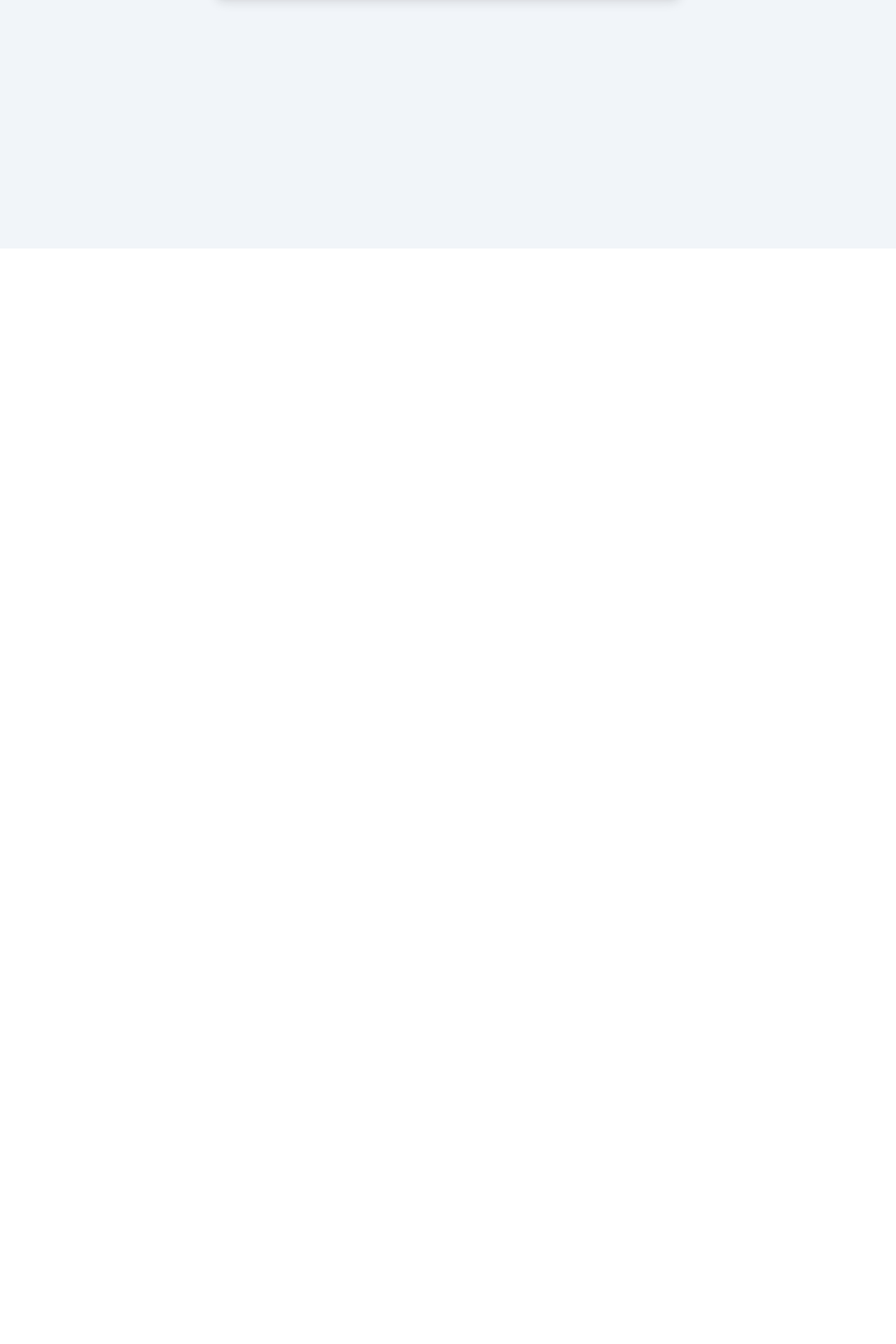
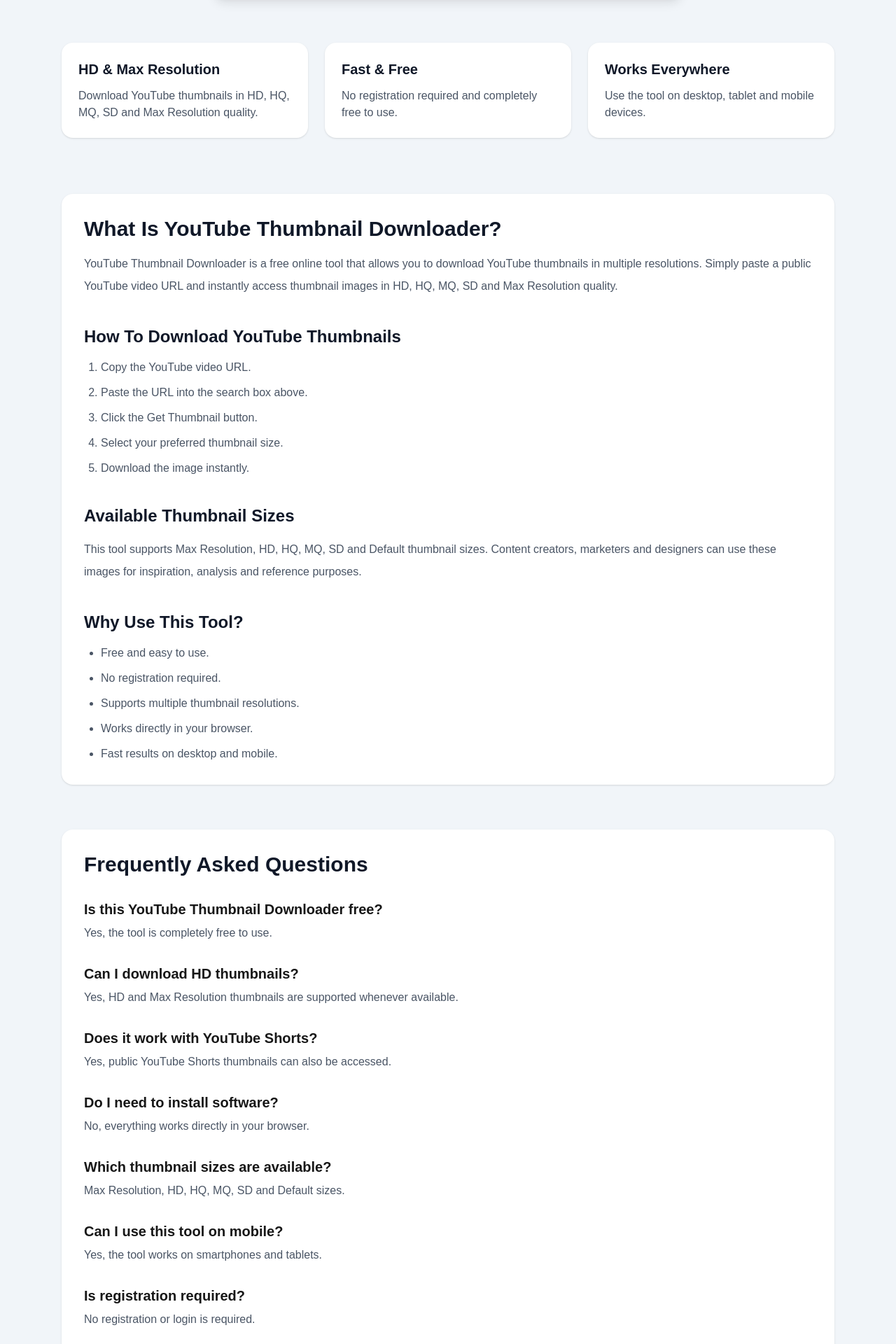
Before and after one commit to amazonzoo515-bot/creatorpilot-ai, a Next.js app in the folder app/: page / in a window 1280 px wide. Shown: the part 520-2440 px from the top of the page at 70% size. Before the commit the page ends 875 px from the top, so only its background shows below. Built offline with nearby package versions, Linux system fonts and the light colour scheme.

Commit message:
dd homepage SEO content, features and FAQ section

```diff
--- a/app/app/page.tsx
+++ b/app/app/page.tsx
@@ -29,7 +29,6 @@
   return (
     <main className="min-h-screen bg-slate-100">
       <section className="mx-auto max-w-6xl px-6 py-12 md:py-16">
-
         <h1 className="text-center text-4xl font-extrabold text-gray-900 md:text-6xl">
           YouTube Thumbnail Downloader
         </h1>
@@ -51,6 +50,37 @@
           </div>
         </div>
 
+        {/* Features */}
+        <div className="mt-16 grid gap-6 md:grid-cols-3">
+          <div className="rounded-2xl bg-white p-6 shadow-sm">
+            <h2 className="text-xl font-bold text-gray-900">
+              HD & Max Resolution
+            </h2>
+            <p className="mt-3 text-gray-600">
+              Download YouTube thumbnails in HD, HQ, MQ, SD and Max Resolution
+              quality.
+            </p>
+          </div>
+
+          <div className="rounded-2xl bg-white p-6 shadow-sm">
+            <h2 className="text-xl font-bold text-gray-900">
+              Fast & Free
+            </h2>
+            <p className="mt-3 text-gray-600">
+              No registration required and completely free to use.
+            </p>
+          </div>
+
+          <div className="rounded-2xl bg-white p-6 shadow-sm">
+            <h2 className="text-xl font-bold text-gray-900">
+              Works Everywhere
+            </h2>
+            <p className="mt-3 text-gray-600">
+              Use the tool on desktop, tablet and mobile devices.
+            </p>
+          </div>
+        </div>
+
         {/* Thumbnail Cards */}
         {thumbnails.length > 0 && (
           <div className="mt-12 grid gap-8 md:grid-cols-2">
@@ -65,6 +95,136 @@
           </div>
         )}
 
+        {/* SEO Content */}
+        <div className="mt-20 rounded-2xl bg-white p-8 shadow-sm">
+          <h2 className="text-3xl font-bold text-gray-900">
+            What Is YouTube Thumbnail Downloader?
+          </h2>
+
+          <p className="mt-4 leading-8 text-gray-600">
+            YouTube Thumbnail Downloader is a free online tool that allows you
+            to download YouTube thumbnails in multiple resolutions. Simply paste
+            a public YouTube video URL and instantly access thumbnail images in
+            HD, HQ, MQ, SD and Max Resolution quality.
+          </p>
+
+          <h2 className="mt-10 text-2xl font-bold text-gray-900">
+            How To Download YouTube Thumbnails
+          </h2>
+
+          <ol className="mt-4 list-decimal space-y-3 pl-6 text-gray-600">
+            <li>Copy the YouTube video URL.</li>
+            <li>Paste the URL into the search box above.</li>
+            <li>Click the Get Thumbnail button.</li>
+            <li>Select your preferred thumbnail size.</li>
+            <li>Download the image instantly.</li>
+          </ol>
+
+          <h2 className="mt-10 text-2xl font-bold text-gray-900">
+            Available Thumbnail Sizes
+          </h2>
+
+          <p className="mt-4 leading-8 text-gray-600">
+            This tool supports Max Resolution, HD, HQ, MQ, SD and Default
+            thumbnail sizes. Content creators, marketers and designers can use
+            these images for inspiration, analysis and reference purposes.
+          </p>
+
+          <h2 className="mt-10 text-2xl font-bold text-gray-900">
+            Why Use This Tool?
+          </h2>
+
+          <ul className="mt-4 list-disc space-y-3 pl-6 text-gray-600">
+            <li>Free and easy to use.</li>
+            <li>No registration required.</li>
+            <li>Supports multiple thumbnail resolutions.</li>
+            <li>Works directly in your browser.</li>
+            <li>Fast results on desktop and mobile.</li>
+          </ul>
+        </div>
+
+        {/* FAQ */}
+        <div className="mt-16 rounded-2xl bg-white p-8 shadow-sm">
+          <h2 className="text-3xl font-bold text-gray-900">
+            Frequently Asked Questions
+          </h2>
+
+          <div className="mt-8 space-y-8">
+            <div>
+              <h3 className="text-xl font-semibold">
+                Is this YouTube Thumbnail Downloader free?
+              </h3>
+              <p className="mt-2 text-gray-600">
+                Yes, the tool is completely free to use.
+              </p>
+            </div>
+
+            <div>
+              <h3 className="text-xl font-semibold">
+                Can I download HD thumbnails?
+              </h3>
+              <p className="mt-2 text-gray-600">
+                Yes, HD and Max Resolution thumbnails are supported whenever
+                available.
+              </p>
+            </div>
+
+            <div>
+              <h3 className="text-xl font-semibold">
+                Does it work with YouTube Shorts?
+              </h3>
+              <p className="mt-2 text-gray-600">
+                Yes, public YouTube Shorts thumbnails can also be accessed.
+              </p>
+            </div>
+
+            <div>
+              <h3 className="text-xl font-semibold">
+                Do I need to install software?
+              </h3>
+              <p className="mt-2 text-gray-600">
+                No, everything works directly in your browser.
+              </p>
+            </div>
+
+            <div>
+              <h3 className="text-xl font-semibold">
+                Which thumbnail sizes are available?
+              </h3>
+              <p className="mt-2 text-gray-600">
+                Max Resolution, HD, HQ, MQ, SD and Default sizes.
+              </p>
+            </div>
+
+            <div>
+              <h3 className="text-xl font-semibold">
+                Can I use this tool on mobile?
+              </h3>
+              <p className="mt-2 text-gray-600">
+                Yes, the tool works on smartphones and tablets.
+              </p>
+            </div>
+
+            <div>
+              <h3 className="text-xl font-semibold">
+                Is registration required?
+              </h3>
+              <p className="mt-2 text-gray-600">
+                No registration or login is required.
+              </p>
+            </div>
+
+            <div>
+              <h3 className="text-xl font-semibold">
+                Is the tool safe to use?
+              </h3>
+              <p className="mt-2 text-gray-600">
+                Yes, it works directly in the browser and does not require
+                downloads.
+              </p>
+            </div>
+          </div>
+        </div>
       </section>
     </main>
   );
```
